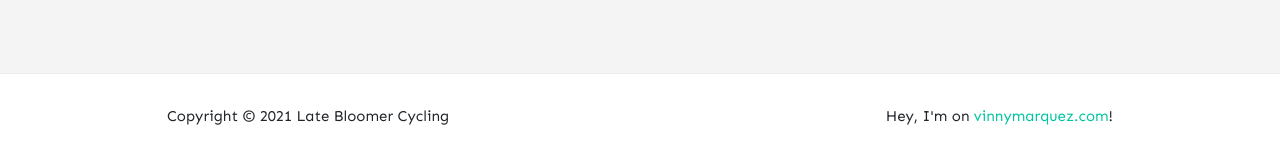
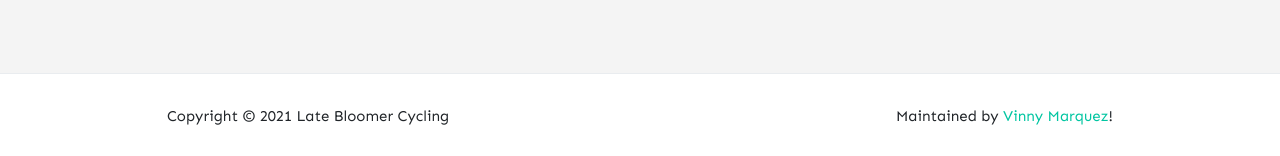
Before and after one commit to chuv13/latebloomercycling, a Jekyll site: the page built from index.html, in a window 1280 px wide. Shown: the part 1048-1204 px from the top of the page. Built offline with Jekyll 4.4.1, drawn with Linux system fonts in a browser that asks for light colours; nearby versions of some CDN libraries; the list of posts is cut into pages by our own code; comment, search, counter and statistics services are not loaded.

Commit message:
link to me

```diff
--- a/_layouts/default.html
+++ b/_layouts/default.html
@@ -114,7 +114,7 @@
                 Copyright © {{ site.time | date: "%Y" }} {{ site.name }}
             </div>
             <div class="col-md-6 col-sm-12 text-center text-lg-right">
-                Hey, I'm on <a target="_blank" href="http://vinnymarquez.com/">vinnymarquez.com</a>!
+                Maintained by <a target="_blank" href="http://vinnymarquez.com/">Vinny Marquez</a>!
             </div>
         </div>
     </div>
```
